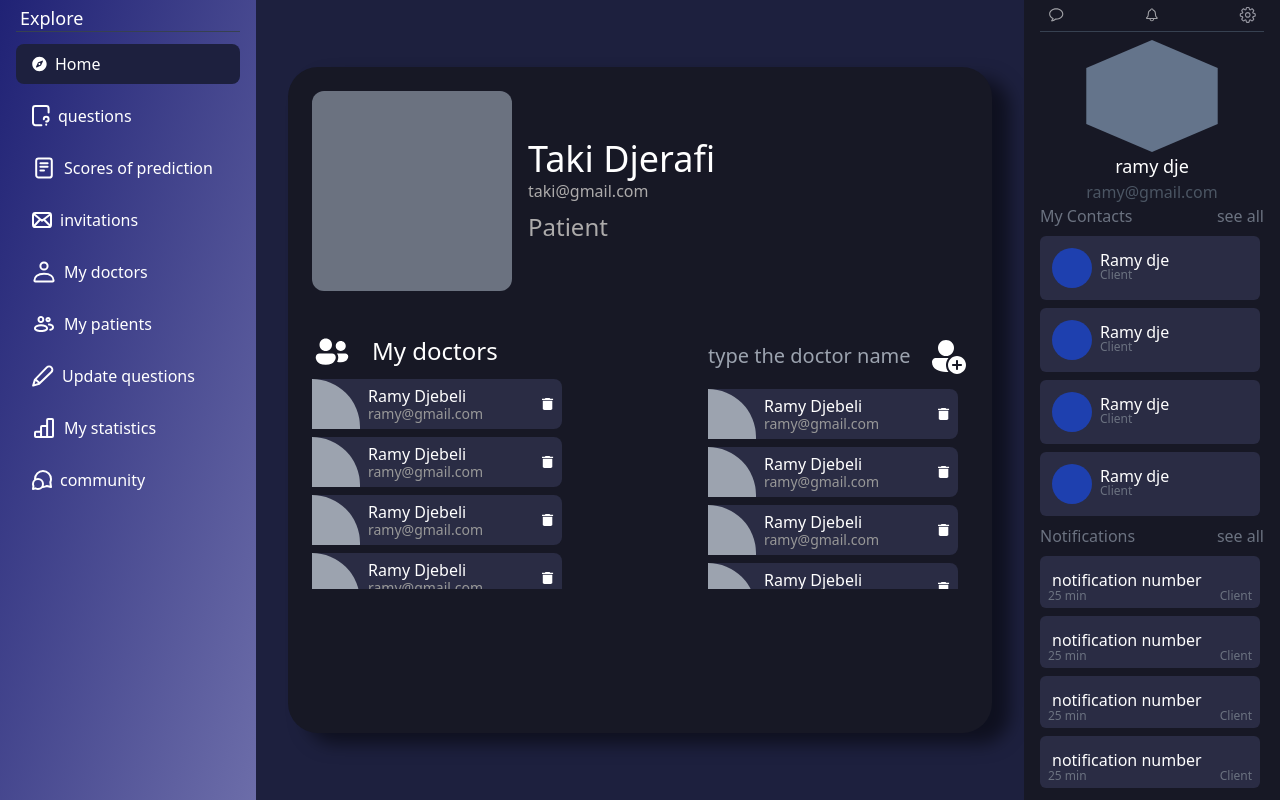
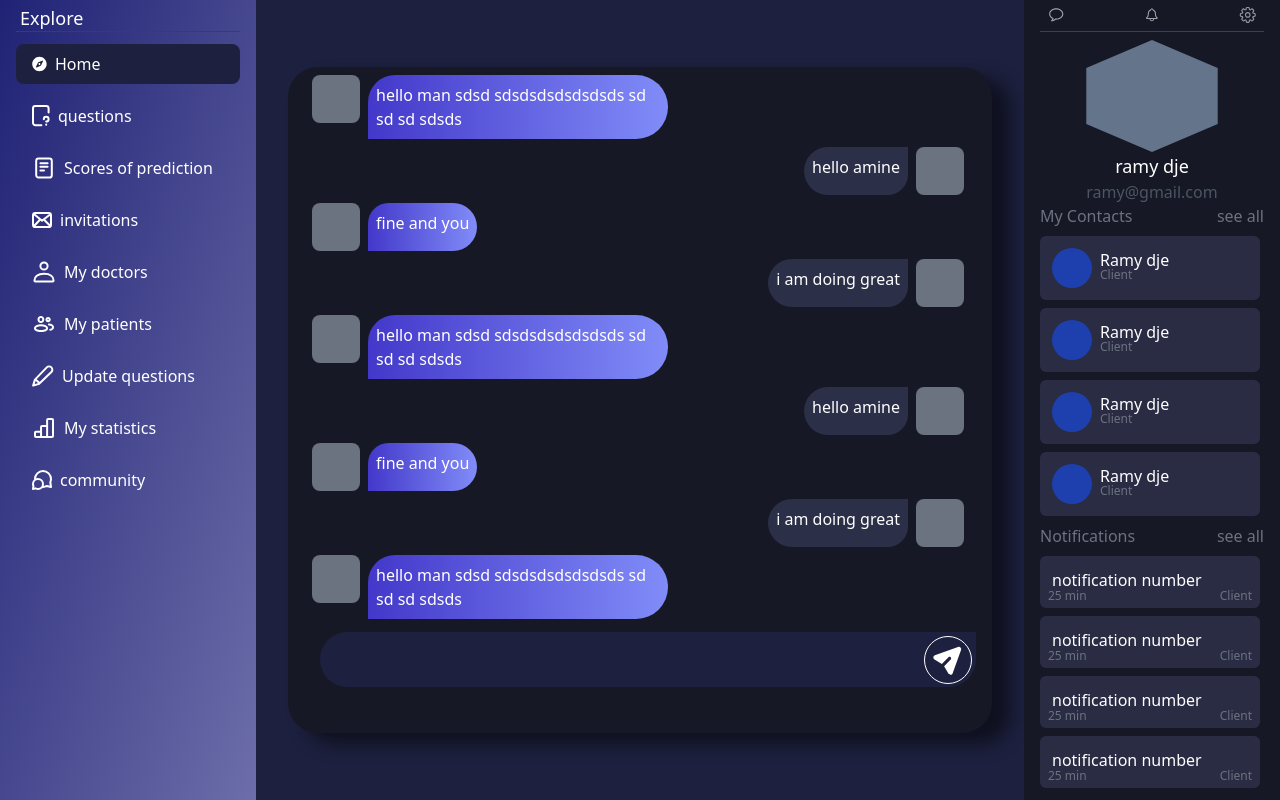
Before and after one commit to ramy-dje/AMIAddicted-client, a React (Vite) app: page / in a window 1280 px wide. Built offline with nearby package versions, Linux system fonts and the light colour scheme.

Commit message:
general chat added

```diff
--- a/src/dashboard/Dashboard.jsx
+++ b/src/dashboard/Dashboard.jsx
@@ -3,6 +3,8 @@ import RightSideBar from './components/RightSideBar'
 import LeftSideBare from './components/LeftSideBare'
 import MyDoctor from './components/MyDoctors'
 import MyPatient from './components/MyPatient'
+import GeneralChat from './components/GeneralChat'
+
 
 const Dashboard = () => {
   return (
@@ -11,7 +13,7 @@ const Dashboard = () => {
           <LeftSideBare />
         </div>
         <div className='md:w-3/5  w-4/5 bg-[#1D203E] h-[100vh] flex items-center justify-center'>
-          <MyPatient />
+          <GeneralChat />
         </div>
         <div className='w-1/5 bg-[#171825] h-[100vh] hidden md:block'>
           <RightSideBar />
--- a/src/dashboard/assets/assets.js
+++ b/src/dashboard/assets/assets.js
@@ -13,6 +13,8 @@ import deleteIcon from './delete.svg'
 import settings from './settings.svg'
 import addUser from './adduser.svg'
 import groupusers from './groupusers.svg'
+import sendMessage from './sendMessage.svg'
+import threeDots from './threedots.svg'
 
 export {
     generalChat,
@@ -29,5 +31,7 @@ export {
     settings,
     deleteIcon,
     addUser,
-    groupusers
+    groupusers,
+    sendMessage,
+    threeDots
 }
--- /dev/null
+++ b/src/dashboard/components/GeneralChat.jsx
@@ -0,0 +1,108 @@
+import React from 'react'
+import {sendMessage,threeDots} from '../assets/assets'
+
+const GeneralChat = () => {
+    const messages =[
+        {
+            user :'amine',
+            msg:'hello man sdsd sdsdsdsdsdsdsds sd sd sd  sdsds'
+        },
+        {
+            user :'ramy',
+            msg:'hello amine'
+        },
+        {
+            user :'amine',
+            msg:'fine and you'
+        },
+        {
+            user :'ramy',
+            msg:'i am  doing great'
+        },
+        {
+            user :'amine',
+            msg:'hello man sdsd sdsdsdsdsdsdsds sd sd sd  sdsds'
+        },
+        {
+            user :'ramy',
+            msg:'hello amine'
+        },
+        {
+            user :'amine',
+            msg:'fine and you'
+        },
+        {
+            user :'ramy',
+            msg:'i am  doing great'
+        },
+        {
+            user :'amine',
+            msg:'hello man sdsd sdsdsdsdsdsdsds sd sd sd  sdsds'
+        },
+        {
+            user :'ramy',
+            msg:'hello amine'
+        },
+        {
+            user :'amine',
+            msg:'fine and you'
+        },
+        {
+            user :'ramy',
+            msg:'i am  doing great'
+        },
+        {
+            user :'amine',
+            msg:'hello man sdsd sdsdsdsdsdsdsds sd sd sd  sdsds'
+        },
+        {
+            user :'ramy',
+            msg:'hello amine'
+        },
+        {
+            user :'amine',
+            msg:'fine and you'
+        },
+        {
+            user :'ramy',
+            msg:'i am  doing great'
+        },
+        {
+            user :'amine',
+            msg:'hello man sdsd sdsdsdsdsdsdsds sd sd sd  sdsds'
+        },
+        {
+            user :'ramy',
+            msg:'hello amine'
+        },
+        {
+            user :'amine',
+            msg:'fine and you'
+        },
+        {
+            user :'ramy',
+            msg:'i am  doing great'
+        },
+    ]
+  return (
+    <div className='w-11/12 h-5/6 bg-[#171825] rounded-[30px] custom-shadow px-6 pt-2 sm:overflow-hidden overflow-auto'>
+        <div className='h-5/6 w-full overflow-auto pr-1'>
+            {messages.map((e)=>(<div className={`flex ${e.user =='amine' ? 'justify-start':' flex-row-reverse'} gap-2 mb-2  text-white group`}>
+                <div className='w-12 h-12 bg-gray-500 rounded-lg'></div>
+                <div
+                className={`p-2 max-w-[300px] ${e.user == 'amine' ? 'bg-gradient-to-r from-indigo-700 to-indigo-400 rounded-tl-[85px] rounded-tr-[100px] rounded-br-[100px]' : 'rounded-tl-[100px] rounded-bl-[100px] rounded-br-[85px] bg-[#2C2F48]'}`}
+                > {e.msg}</div>
+                <img src={threeDots} className='hidden group-hover:block w-4  cursor-pointer' />
+            </div>))}
+        </div>
+        <div className='h-[55px] w-full mr-8 ml-2  rounded-tr-lg rounded-full relative'>
+            <input
+            type="text"
+            className='outline-none w-full h-full rounded-tr-lg rounded-full mt-2 bg-[#1D203E] pr-14 p-2 text-white ' />
+            <img src={sendMessage} alt="" className='w-12 absolute top-3 right-1 border border-white p-1 rounded-full'/>
+        </div>
+    </div>
+  )
+}
+
+export default GeneralChat
```
Also changed, not shown: src/dashboard/assets/sendMessage.svg (added), src/dashboard/assets/threedots.svg (added).
